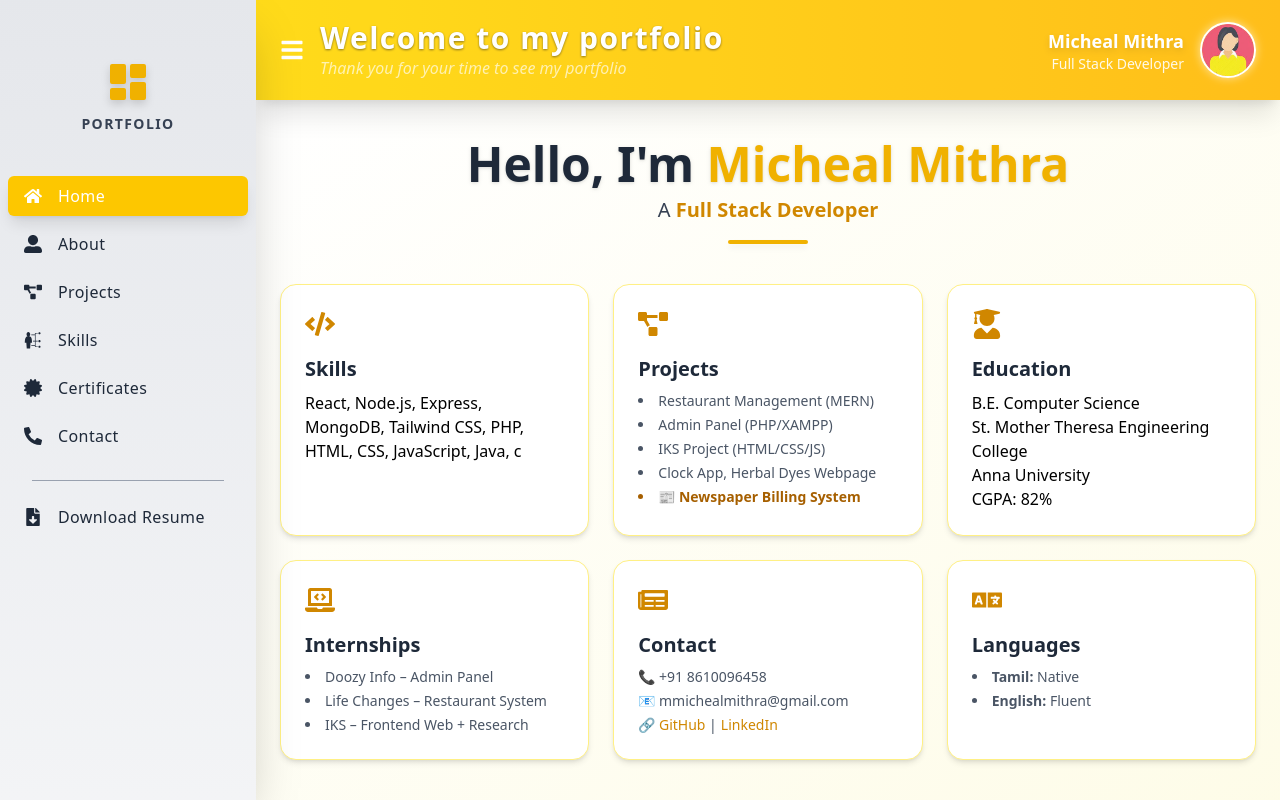
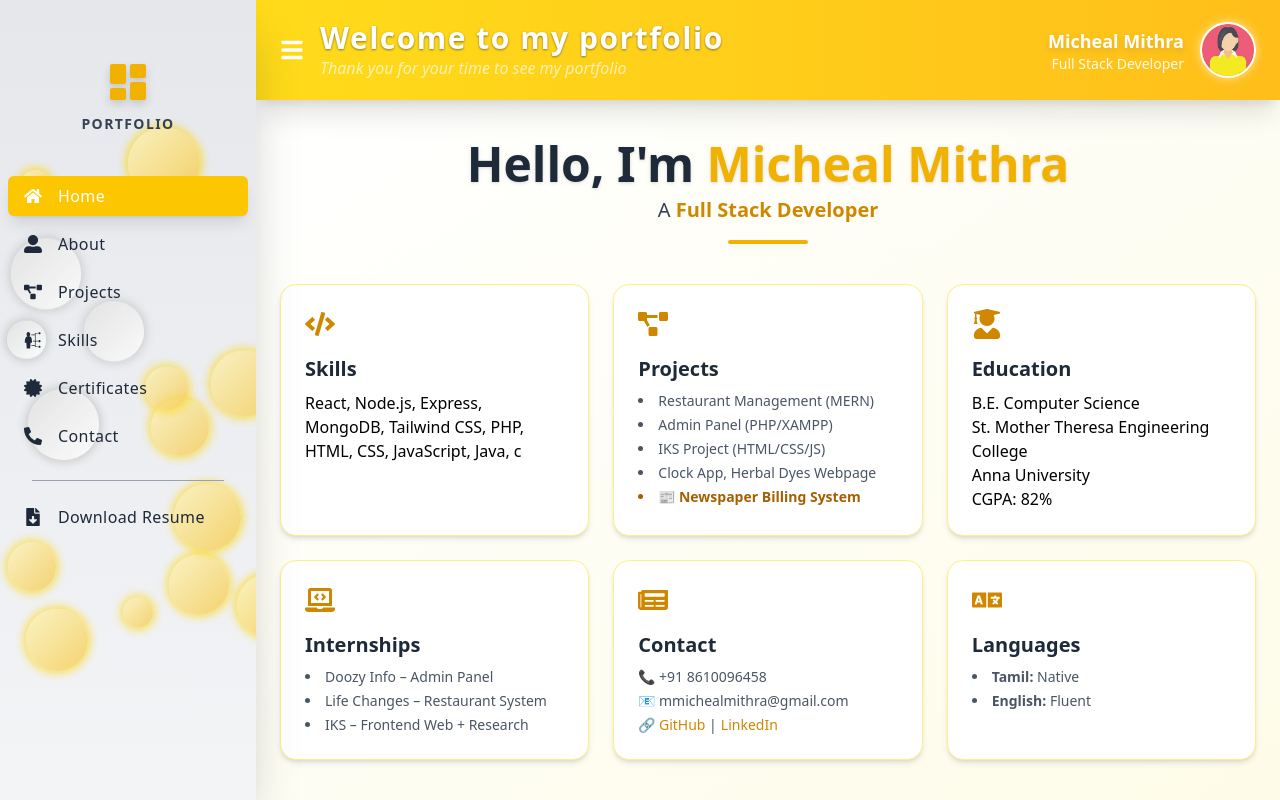
Before and after one commit to MichealMithraM/Portfolio, a React (Vite) app in the folder frontend/: page /home in a window 1280 px wide. Built offline with nearby package versions, Linux system fonts and the light colour scheme.

Commit message:
Updated Sidebar, Home and added SidebarBackground

```diff
--- a/frontend/src/components/chef/Home.jsx
+++ b/frontend/src/components/chef/Home.jsx
@@ -1,11 +1,11 @@
 import React, { useState, memo } from 'react';
 import Header from './Header';
 import Sidebar from './Sidebar';
+
 import {
   FaCode, FaUserGraduate, FaProjectDiagram, FaNewspaper, FaLaptopCode
 } from 'react-icons/fa';
 import { FaLanguage } from 'react-icons/fa';
-
 const cardData = [
   {
     title: 'Skills',
@@ -94,9 +94,11 @@ const Home = () => {
       <div className="flex flex-col flex-1 overflow-hidden">
         <Header isSidebarVisible={isSidebarVisible} toggleSidebar={toggleSidebar} />
 
-        <main className="flex-1 overflow-y-auto p-6 pt-8 md:pt-10 bg-gradient-to-br from-white to-yellow-50">
+       <main className="flex-1 overflow-y-auto p-6 pt-8 md:pt-10 bg-gradient-to-br from-white to-yellow-50 relative">
+
+
   {/* Hero */}
-          <section className="text-center mb-10">
+  <section className="text-center mb-10 relative z-10">
     <h1 className="text-4xl md:text-5xl font-extrabold text-gray-800 drop-shadow">
       Hello, I'm <span className="text-yellow-500">Micheal Mithra</span>
     </h1>
@@ -107,12 +109,13 @@ const Home = () => {
   </section>
 
   {/* Cards */}
-          <section className="grid grid-cols-1 sm:grid-cols-2 lg:grid-cols-3 gap-6">
+  <section className="grid grid-cols-1 sm:grid-cols-2 lg:grid-cols-3 gap-6 relative z-10">
     {cardData.map((card, index) => (
       <Card key={index} {...card} />
     ))}
   </section>
 </main>
+
       </div>
     </div>
   );
--- a/frontend/src/components/chef/Sidebar.jsx
+++ b/frontend/src/components/chef/Sidebar.jsx
@@ -10,7 +10,7 @@ import {
 } from 'react-icons/fa';
 import { GiSkills } from 'react-icons/gi';
 import { BiSolidDashboard } from 'react-icons/bi';
-
+import SidebarBackground from './SidebarBackground';
 const Sidebar = ({ isSidebarVisible, closeSidebar }) => {
   const navigate = useNavigate();
   const location = useLocation();
@@ -29,7 +29,10 @@ const Sidebar = ({ isSidebarVisible, closeSidebar }) => {
         bg-gradient-to-b from-gray-200 to-gray-100 shadow-2xl
       `}
     >
-      <div className="h-full flex flex-col items-start">
+      <div className="h-full flex flex-col items-start relative overflow-hidden">
+  <SidebarBackground />
+
+      {/* <div className="h-full flex flex-col items-start"> */}
         {/* Top Icon */}
         <div className="w-full h-28 flex flex-col mt-10  items-center justify-center">
           <BiSolidDashboard className="text-5xl text-yellow-500 drop-shadow-lg" />
--- /dev/null
+++ b/frontend/src/components/chef/SidebarBackground.css
@@ -0,0 +1,40 @@
+.sidebar-background {
+  position: absolute;
+  inset: 0;
+  z-index: -1;
+  overflow: hidden;
+}
+
+.circle {
+  position: absolute;
+  border-radius: 50%;
+  opacity: 0.7;
+  animation-name: float;
+  animation-timing-function: linear;
+  animation-iteration-count: infinite;
+}
+
+.gold {
+  background: linear-gradient(to bottom right, #fef3b4, #f5c842);
+  box-shadow: 0 0 10px 2px gold;
+}
+
+.silver {
+  background: linear-gradient(to bottom right, #e0e0e0, #ffffff);
+  box-shadow: 0 0 10px 2px silver;
+}
+
+@keyframes float {
+  0% {
+    transform: translateY(0);
+    opacity: 0.7;
+  }
+  50% {
+    transform: translateY(-50vh);
+    opacity: 1;
+  }
+  100% {
+    transform: translateY(-100vh);
+    opacity: 0.3;
+  }
+}
--- /dev/null
+++ b/frontend/src/components/chef/SidebarBackground.jsx
@@ -0,0 +1,41 @@
+// src/components/SidebarBackground.jsx
+import React from 'react';
+import './SidebarBackground.css';
+
+const SidebarBackground = () => {
+  const circles = Array.from({ length: 15 });
+
+  return (
+    <div className="sidebar-background">
+      {circles.map((_, index) => {
+        const size = Math.random() * 50 + 30; // 30px to 80px
+        const left = Math.random() * 100;
+        const duration = Math.random() * 20 + 15;
+        const delay = Math.random() * 5;
+        const isGold = Math.random() > 0.5;
+        const bottom = Math.random() * 60; // 0% to 60% from bottom
+
+        const style = {
+          width: `${size}px`,
+          height: `${size}px`,
+          left: `${left}%`,
+          // bottom: `-${size}px`,
+          animationDuration: `${duration}s`,
+          animationDelay: `${delay}s`,
+          bottom: `${bottom}%`,
+
+        };
+
+        return (
+          <span
+            key={index}
+            className={`circle ${isGold ? 'gold' : 'silver'}`}
+            style={style}
+          ></span>
+        );
+      })}
+    </div>
+  );
+};
+
+export default SidebarBackground;
```
Lines whose indentation alone changed are shown as unchanged.
